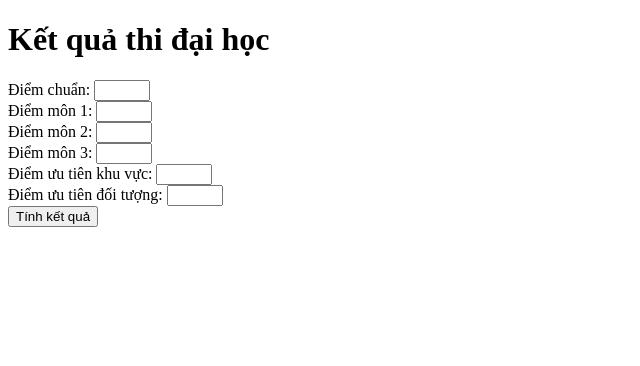
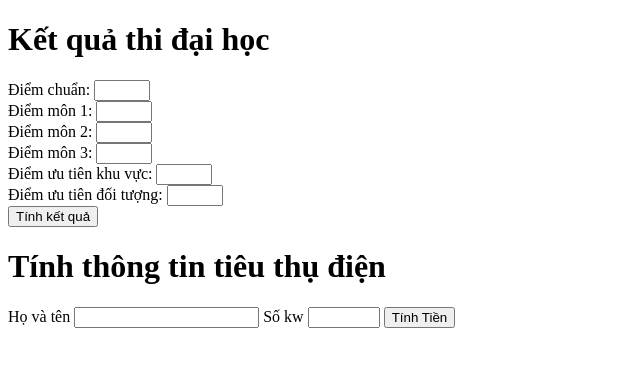
Before and after one commit to nguyenphanlongvu/BAI_TAP_JSBUOI5, a plain HTML site: page index.html in a window 1280 px wide. Shown: the whole page, without its empty margins (0-640 px from the left). Drawn offline with Linux system fonts and the light colour scheme.

Commit message:
update file bai tap

```diff
--- a/index.html
+++ b/index.html
@@ -6,6 +6,8 @@
     <title>Kết quả thi đại học</title>
   </head>
   <body>
+    <!-- bai1 -->
+    <div class="container">
       <h1>Kết quả thi đại học</h1>
 
       <label for="standardScore">Điểm chuẩn:</label>
@@ -28,6 +30,17 @@
 
       <button onclick="calculateResult()">Tính kết quả</button>
       <p id="result"></p>
+    </div>
+    <!-- bài 2-->
+    <div class="container1">
+      <h1>Tính thông tin tiêu thụ điện</h1>
+      <label for="hoVaTen">Họ và tên</label>
+      <input type="text" id="hoVaTen" />
+      <label for="soKw"> Số kw</label>
+      <input type="number" id="soKw" min="0" max="1000" />
+      <button onclick="tinhTien()">Tính Tiền</button>
+      <p id="result1"></p>
+    </div>
 
     <script src="./index.js"></script>
   </body>
--- a/index.js
+++ b/index.js
@@ -1,3 +1,13 @@
+//bai 1
+
+
+
+
+
+
+
+
+
 function calculateResult() {
     var standardScore = parseFloat(document.getElementById("standardScore").value);
     var subject1 = parseFloat(document.getElementById("subject1").value);
@@ -19,3 +29,24 @@ function calculateResult() {
         document.getElementById("result").textContent = "Bạn đã rớt";
     }
 }
+//bài 2
+function tinhTien() {
+    var hoVaTen = document.getElementById("hoVaTen").value*1 ;
+    var soKw = document.getElementById("soKw").value*1;
+    var tienTra = 0 ;
+    if (soKw < 50 ) {
+        tienTra = soKw * 500;
+
+    }else if (50 <soKw && soKw <100 ) {
+        tienTra = soKw * 650 ;
+    }else if (100 < soKw && soKw < 150) {
+        tienTra = soKw * 1100;
+    }else {
+        tienTra = soKw *1300 ;
+    }
+    document.getElementById("result1").textContent = `số tiền phải trả là : ${tienTra} VND`
+
+
+
+
+}
```
Lines whose indentation alone changed are shown as unchanged.
